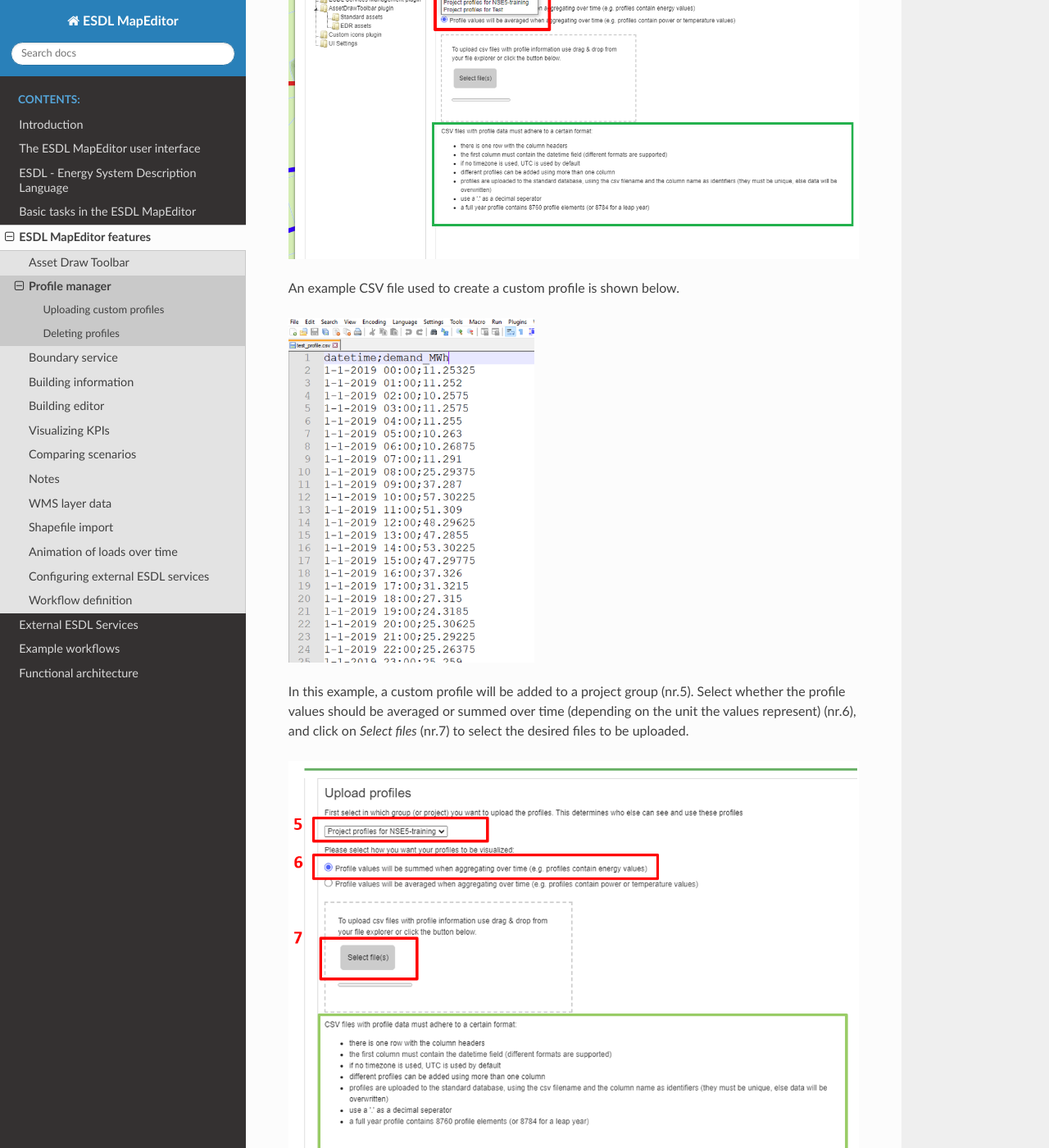
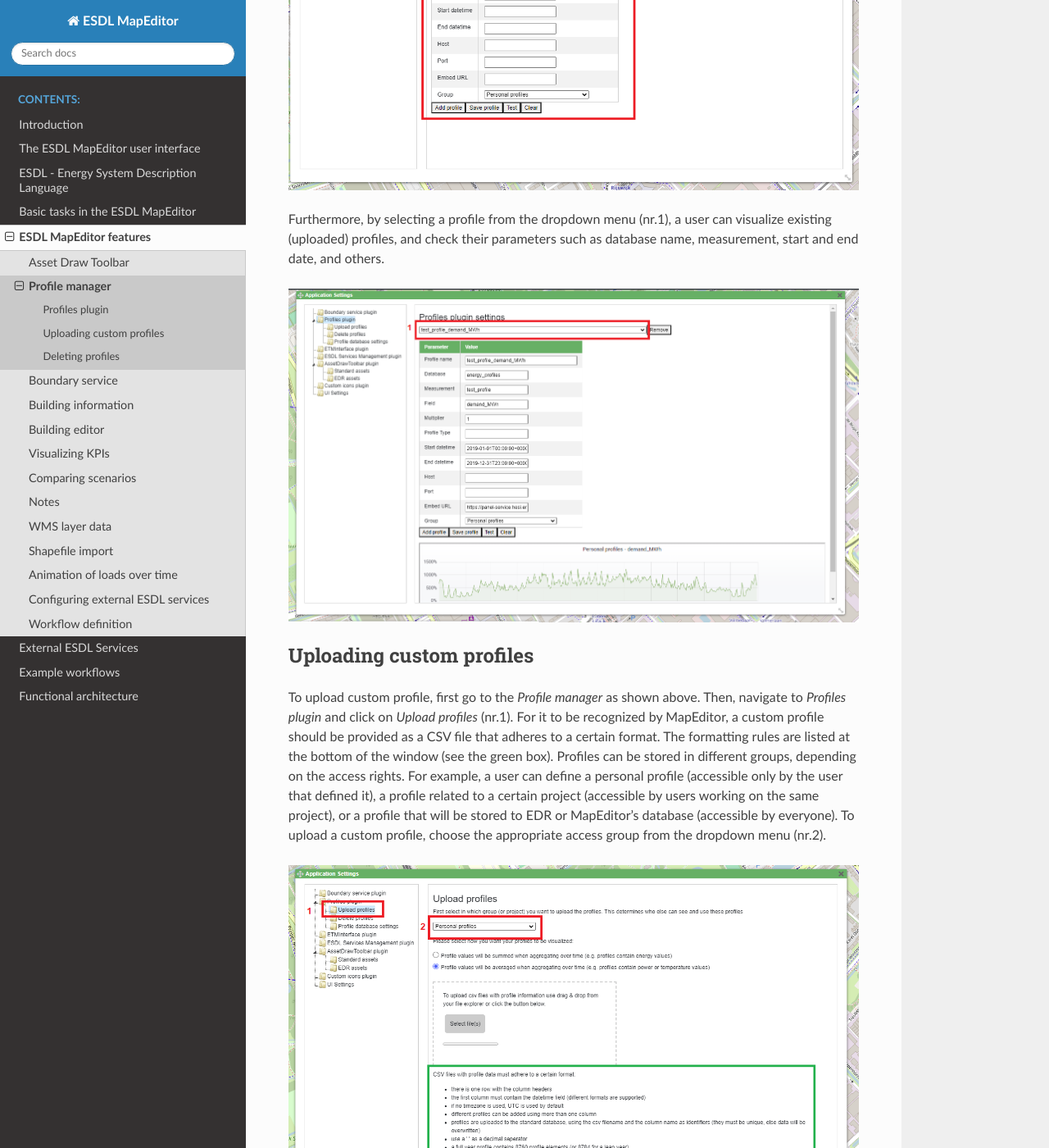
Before and after one commit to ESDLMapEditorESSIM/ESDLMapEditorDocumentation, a Sphinx documentation site: the page built from docs/source/features/profile_manager.rst, in a window 1280 px wide and 1400 px high, scrolled down 1179 px. Shown: the whole window at 82% size. Built offline with Sphinx 7.4.7 and the Read the Docs theme 2.0.0, drawn with Linux system fonts in a browser that asks for light colours; some of the changed text lies outside the part shown.

Commit message:
Added profiles plugin description and changed the screenshots.

```diff
--- a/docs/source/features/profile_manager.rst
+++ b/docs/source/features/profile_manager.rst
@@ -3,8 +3,8 @@
 
 In MapEditor, different profiles can be added to energy assets' In and OutPorts. A user can choose a profile from the list of pre-defined EDR or MapEditor's DB profiles (such as standard NEDU profiles), but also define and choose their own profiles. Adding custom profiles, as well as deleting them, is done through the *Profile manager*.
 
-Uploading custom profiles
--------------------------
+Profiles plugin
+---------------
 
 To access the *Profile manager*, click on *View* menu item on the menu bar (nr.1), and go to *Settings* (nr.2).
 
@@ -12,9 +12,24 @@
   :width: 800
   :alt:
 
-Navigate to *Profiles plugin* and click on *Upload profiles* (nr.3). For it to be recognized by MapEditor, a custom profile should be provided as a CSV file that adheres to a certain format. The formatting rules are listed at the bottom of the window (see the green box).
+Profiles plugin allows a user to manually create and add a profile. To access this feature, click on *Profiles plugin* (nr.1) and fill in the fields on the window (nr.2). Using these fields, a profile can be created using data from different InfluxDBs.
+
+.. image:: images/profile_manager0.png
+  :width: 800
+  :alt:
+
+Furthermore, by selecting a profile from the dropdown menu (nr.1), a user can visualize existing (uploaded) profiles, and check their parameters such as database name, measurement, start and end date, and others.
+
+.. image:: images/profile_manager10.png
+  :width: 800
+  :alt:
+
+Uploading custom profiles
+-------------------------
+
+To upload custom profile, first go to the *Profile manager* as shown above. Then, navigate to *Profiles plugin* and click on *Upload profiles* (nr.1). For it to be recognized by MapEditor, a custom profile should be provided as a CSV file that adheres to a certain format. The formatting rules are listed at the bottom of the window (see the green box).
 Profiles can be stored in different groups, depending on the access rights. For example, a user can define a personal profile (accessible only by the user that defined it), a profile related to a certain project (accessible by users working on the same project), or a profile that will be stored to EDR or MapEditor's database (accessible by everyone).
-To upload a custom profile, choose the appropriate access group from the dropdown menu (nr.4).
+To upload a custom profile, choose the appropriate access group from the dropdown menu (nr.2).
 
 .. image:: images/profile_manager2.png
   :width: 800
@@ -26,7 +41,7 @@
   :width: 300
   :alt:
 
-In this example, a custom profile will be added to a project group (nr.5). Select whether the profile values should be averaged or summed over time (depending on the unit the values represent) (nr.6), and click on *Select files* (nr.7) to select the desired files to be uploaded.
+In this example, a custom profile will be added to the *Personal profiles* group (nr.1). Select whether the profile values should be averaged or summed over time (depending on the unit the values represent) (nr.2), and click on *Select files* (nr.3) to select the desired files to be uploaded.
 
 .. image:: images/profile_manager3.png
   :width: 800
@@ -35,7 +50,7 @@
 If a profile is successfully uploaded, a message is displayed on the window.
 
 .. image:: images/profile_manager5.png
-  :width: 800
+  :width: 300
   :alt:
 
 Once a profile is uploaded, it can be added to an asset's port by selecting it from the *Profile class* dropdown menu.
```
Also changed, not shown: other parts of docs/source/features/profile_manager.rst (+1 -1 lines), docs/source/features/images/profile_manager0.png (added), docs/source/features/images/profile_manager1.png, docs/source/features/images/profile_manager10.png (added), docs/source/features/images/profile_manager2.png, docs/source/features/images/profile_manager3.png, docs/source/features/images/profile_manager5.png, docs/source/features/images/profile_manager6.png, docs/source/features/images/profile_manager7.png, docs/source/features/images/profile_manager9.png.
